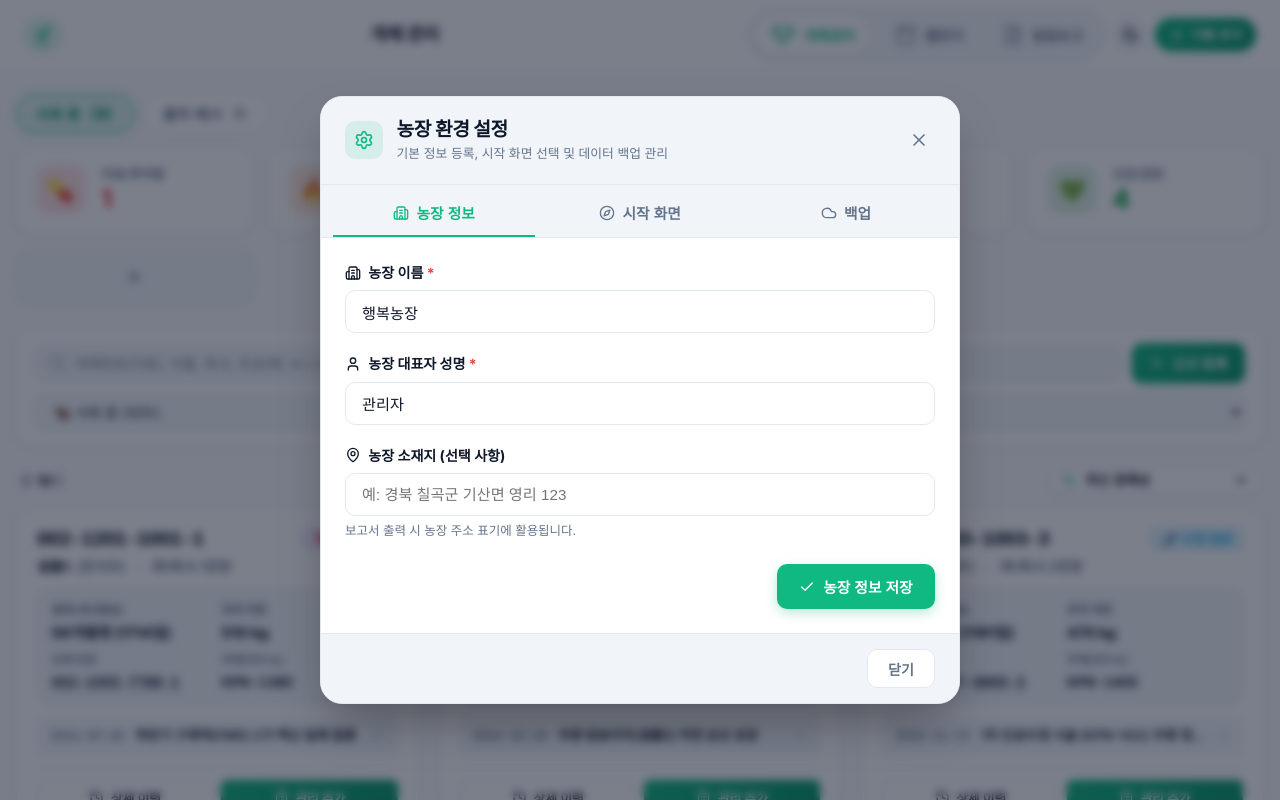
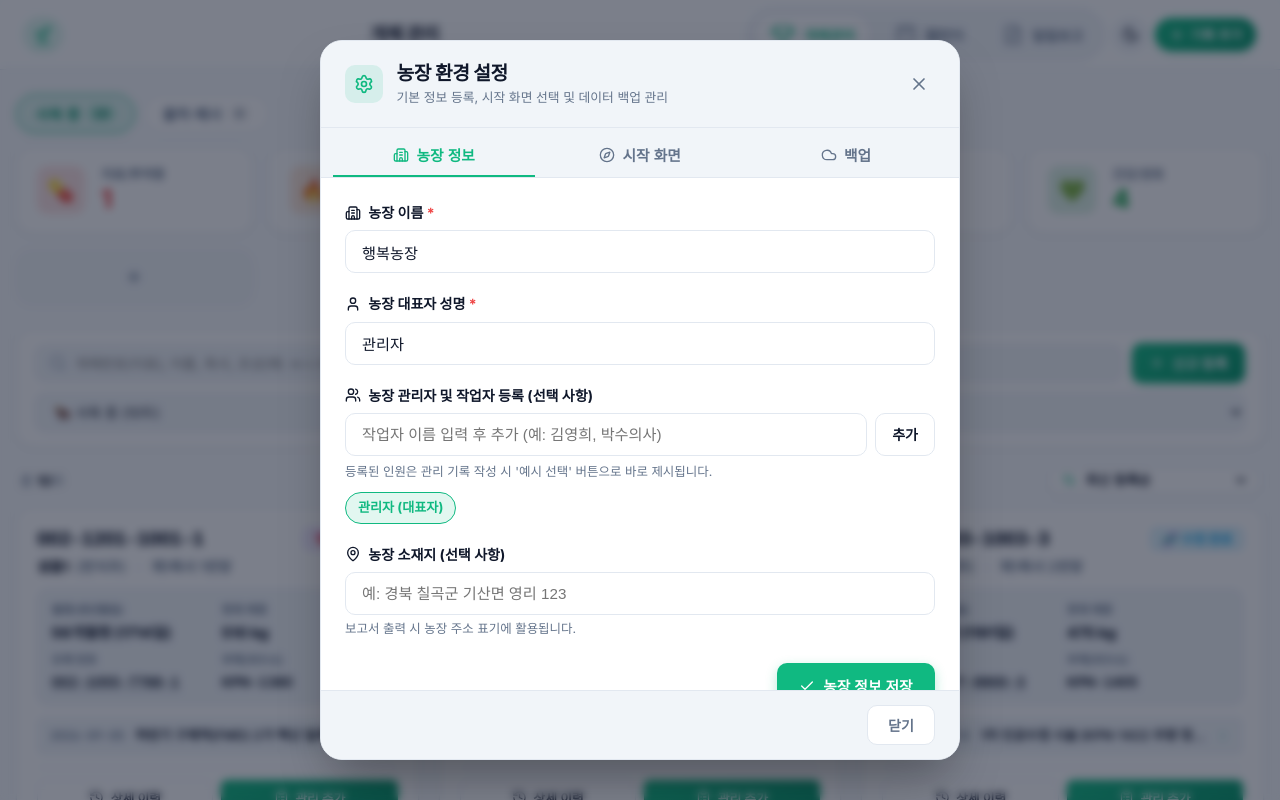
Before and after one commit to sysmedic/happy-farm, a React (Vite) app: page / in a window 1280 px wide. Both pictures are taken after a click on the button 43 px from the left and 34 px from the top of the page. Built offline with nearby package versions, Linux system fonts and the light colour scheme; a web font is replaced by a local one.

Commit message:
feat: 환경설정 작업자 명단 관리 추가, 작업자 입력창 자동채움 완전 제거(빈칸 시작) 및 등록자 맞춤형 예시 칩 연동

```diff
--- a/src/components/care/CareLogFormModal.jsx
+++ b/src/components/care/CareLogFormModal.jsx
@@ -12,23 +12,6 @@ import {
   getCurrentTimeString,
   normalizeCategoryId
 } from '../../lib/types.js';
-
-const LAST_OPERATOR_STORAGE_KEY = 'happy_farm_last_operator';
-
-const getInitialOperator = (logToEdit, careLogs) => {
-  if (logToEdit?.operator) return logToEdit.operator;
-  try {
-    const saved = localStorage.getItem(LAST_OPERATOR_STORAGE_KEY);
-    if (saved && saved.trim()) return saved.trim();
-  } catch (e) {
-    // ignore
-  }
-  if (careLogs && careLogs.length > 0) {
-    const latestWithOp = careLogs.find(l => l.operator && l.operator.trim());
-    if (latestWithOp) return latestWithOp.operator;
-  }
-  return '';
-};
 
 export default function CareLogFormModal({
   preselectedEntity,
@@ -46,6 +29,11 @@ export default function CareLogFormModal({
 }) {
   const isEditing = Boolean(logToEdit);
   const defaultOwnerName = farmSettings?.ownerName || '농장주';
+  const farmWorkers = Array.isArray(farmSettings?.workers) ? farmSettings.workers : [];
+
+  // 환경설정에 등록된 농장 대표자 및 작업자들로만 예시 목록 구성 (일반명칭 수의사/수정사 제외)
+  const operatorSuggestions = Array.from(new Set([defaultOwnerName, ...farmWorkers])).filter(Boolean);
+
   const categoriesToDisplay = careCategories || CARE_CATEGORIES;
   const [selectedEntityId, setSelectedEntityId] = useState(logToEdit?.entityId || initialValues?.entityId || preselectedEntity?.id || '');
   const [date, setDate] = useState(logToEdit?.date || initialValues?.date || getTodayDateString());
@@ -53,7 +41,7 @@ export default function CareLogFormModal({
   const [category, setCategory] = useState(normalizeCategoryId(logToEdit?.category || initialValues?.category) || '');
   const [title, setTitle] = useState(logToEdit?.title || initialValues?.title || '');
   const [details, setDetails] = useState(logToEdit?.details || '');
-  // 지정이 아니라 예시로 제시되도록 수정 모드가 아닐 때는 빈칸으로 시작
+  // 신규 등록 시에는 항상 깨끗한 빈칸("")으로 시작 (지정이 아닌 예시 제시 원칙)
   const [operator, setOperator] = useState(logToEdit?.operator || '');
   const [cost, setCost] = useState(logToEdit?.cost ? String(logToEdit.cost) : '');
 
@@ -102,14 +90,15 @@ export default function CareLogFormModal({
       setCategory(normalizeCategoryId(logToEdit.category));
       setTitle(logToEdit.title);
       setDetails(logToEdit.details || '');
-      setOperator(logToEdit.operator || getInitialOperator(null, careLogs));
+      setOperator(logToEdit.operator || '');
       setCost(logToEdit.cost ? String(logToEdit.cost) : '');
       setHasNextSchedule(Boolean(logToEdit.nextScheduleDate));
       setNextScheduleDate(logToEdit.nextScheduleDate || '');
       setNextScheduleTime(logToEdit.nextScheduleTime || '');
       setNextScheduleTitle(logToEdit.nextScheduleTitle || '');
     } else {
-      setOperator(getInitialOperator(null, careLogs));
+      // 신규 등록 시 강제 지정하지 않고 항상 빈 문자열로 초기화 (예시 칩으로 선택 가능)
+      setOperator('');
       if (initialValues) {
         if (initialValues.category) setCategory(normalizeCategoryId(initialValues.category));
         else setCategory('');
@@ -241,13 +230,6 @@ export default function CareLogFormModal({
     }
 
     const trimmedOperator = operator.trim();
-    if (trimmedOperator) {
-      try {
-        localStorage.setItem(LAST_OPERATOR_STORAGE_KEY, trimmedOperator);
-      } catch (err) {
-        // ignore storage quota error
-      }
-    }
 
     const logData = {
       id: logToEdit?.id || `LOG-${Date.now()}`,
@@ -595,7 +577,7 @@ export default function CareLogFormModal({
                     className="form-input"
                     value={operator}
                     onChange={(e) => setOperator(e.target.value)}
-                    placeholder={`예: ${defaultOwnerName}, 수의사 (선택사항)`}
+                    placeholder={`예: ${defaultOwnerName} (선택사항)`}
                     style={{ paddingRight: operator ? '30px' : '10px' }}
                   />
                   {operator && (
@@ -621,10 +603,11 @@ export default function CareLogFormModal({
                   )}
                 </div>
 
-                {/* 이모지 없는 단정한 예시 칩 (클릭 시 간편 입력) */}
+                {/* 환경설정에 등록된 농장 인원만 노출되는 예시 선택 칩 (일반명칭 수의사/수정사 제외) */}
+                {operatorSuggestions.length > 0 && (
                   <div style={{ display: 'flex', gap: '0.4rem', marginTop: '0.45rem', flexWrap: 'wrap', alignItems: 'center' }}>
                     <span style={{ fontSize: '0.76rem', color: 'var(--text-muted)', marginRight: '0.2rem' }}>예시 선택:</span>
-                  {[defaultOwnerName, '수의사', '수정사'].map((chipName) => (
+                    {operatorSuggestions.map((chipName) => (
                       <button
                         key={chipName}
                         type="button"
@@ -645,6 +628,7 @@ export default function CareLogFormModal({
                       </button>
                     ))}
                   </div>
+                )}
               </div>
 
               <div className="form-group">
--- a/src/components/settings/FarmSettingsModal.jsx
+++ b/src/components/settings/FarmSettingsModal.jsx
@@ -4,6 +4,7 @@ import {
   Settings,
   Building2,
   User,
+  Users,
   MapPin,
   Compass,
   Cloud,
@@ -62,15 +63,36 @@ export default function FarmSettingsModal({
     farmName: farmSettings?.farmName || '행복농장',
     ownerName: farmSettings?.ownerName || '관리자',
     address: farmSettings?.address || '',
+    workers: Array.isArray(farmSettings?.workers) ? farmSettings.workers : [],
     startTab: farmSettings?.startTab || 'entities'
   });
 
+  const [newWorkerInput, setNewWorkerInput] = useState('');
   const [isSavedRecently, setIsSavedRecently] = useState(false);
 
   const handleInputChange = (field, value) => {
     setFormValues(prev => ({
       ...prev,
       [field]: value
+    }));
+  };
+
+  const handleAddWorker = () => {
+    const trimmed = newWorkerInput.trim();
+    if (!trimmed) return;
+    if (!formValues.workers.includes(trimmed)) {
+      setFormValues(prev => ({
+        ...prev,
+        workers: [...prev.workers, trimmed]
+      }));
+    }
+    setNewWorkerInput('');
+  };
+
+  const handleDeleteWorker = (workerName) => {
+    setFormValues(prev => ({
+      ...prev,
+      workers: prev.workers.filter(w => w !== workerName)
     }));
   };
 
@@ -188,6 +210,95 @@ export default function FarmSettingsModal({
               </div>
 
               <div className="settings-field-group">
+                <label className="settings-label" htmlFor="new-worker-input">
+                  <Users size={16} />
+                  <span>농장 관리자 및 작업자 등록 (선택 사항)</span>
+                </label>
+                <div style={{ display: 'flex', gap: '0.5rem', marginBottom: '0.45rem' }}>
+                  <input
+                    id="new-worker-input"
+                    type="text"
+                    className="settings-input"
+                    placeholder="작업자 이름 입력 후 추가 (예: 김영희, 박수의사)"
+                    value={newWorkerInput}
+                    onChange={(e) => setNewWorkerInput(e.target.value)}
+                    onKeyDown={(e) => {
+                      if (e.key === 'Enter') {
+                        e.preventDefault();
+                        handleAddWorker();
+                      }
+                    }}
+                  />
+                  <button
+                    type="button"
+                    className="btn btn-outline"
+                    onClick={handleAddWorker}
+                    style={{ flexShrink: 0, padding: '0 1rem', fontWeight: 700 }}
+                  >
+                    추가
+                  </button>
+                </div>
+                <span className="field-hint" style={{ marginBottom: '0.65rem' }}>
+                  등록된 인원은 관리 기록 작성 시 '예시 선택' 버튼으로 바로 제시됩니다.
+                </span>
+
+                {/* 등록된 작업자 칩 목록 */}
+                <div style={{ display: 'flex', flexWrap: 'wrap', gap: '0.45rem', marginTop: '0.4rem' }}>
+                  {/* 대표자는 기본 고정 태그로 표시 */}
+                  <div style={{
+                    fontSize: '0.82rem',
+                    padding: '0.3rem 0.75rem',
+                    borderRadius: 'var(--radius-full)',
+                    background: 'var(--color-primary-light)',
+                    border: '1px solid var(--color-primary)',
+                    color: 'var(--color-primary)',
+                    fontWeight: 700,
+                    display: 'flex',
+                    alignItems: 'center',
+                    gap: '0.35rem'
+                  }}>
+                    <span>{formValues.ownerName || '농장주'} (대표자)</span>
+                  </div>
+
+                  {formValues.workers?.map((worker) => (
+                    <div
+                      key={worker}
+                      style={{
+                        fontSize: '0.82rem',
+                        padding: '0.3rem 0.65rem 0.3rem 0.75rem',
+                        borderRadius: 'var(--radius-full)',
+                        background: 'var(--bg-card-subtle)',
+                        border: '1px solid var(--border-color)',
+                        color: 'var(--text-main)',
+                        fontWeight: 600,
+                        display: 'flex',
+                        alignItems: 'center',
+                        gap: '0.35rem'
+                      }}
+                    >
+                      <span>{worker}</span>
+                      <button
+                        type="button"
+                        onClick={() => handleDeleteWorker(worker)}
+                        title={`${worker} 삭제`}
+                        style={{
+                          background: 'transparent',
+                          border: 'none',
+                          cursor: 'pointer',
+                          color: 'var(--text-muted)',
+                          padding: 0,
+                          display: 'flex',
+                          alignItems: 'center'
+                        }}
+                      >
+                        <X size={13} />
+                      </button>
+                    </div>
+                  ))}
+                </div>
+              </div>
+
+              <div className="settings-field-group">
                 <label className="settings-label" htmlFor="farm-address-input">
                   <MapPin size={16} />
                   <span>농장 소재지 (선택 사항)</span>
```
Also changed, not shown: src/lib/storage.js. Lines whose indentation alone changed are shown as unchanged.
